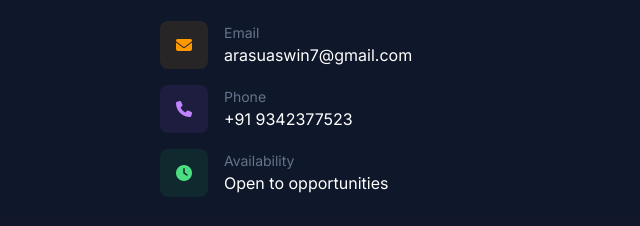
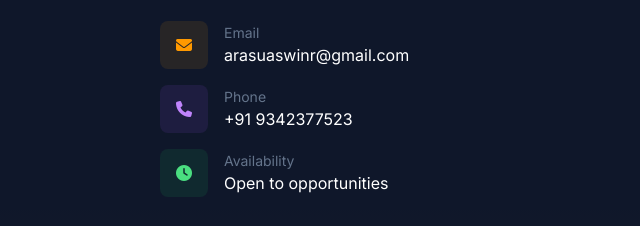
Before and after one commit to arasuaswin/aswin-portfolio, a plain HTML site: page index.html in a window 1280 px wide. Shown: the part 4300-4526 px from the top of the page, 0-640 px from the left. Drawn offline with Linux system fonts and the light colour scheme.

Commit message:
Update index.html

```diff
--- a/index.html
+++ b/index.html
@@ -668,8 +668,8 @@
                             </div>
                             <div>
                                 <p class="text-sm text-slate-500">Email</p>
-                                <a href="mailto:arasuaswin7@gmail.com"
-                                    class="text-white hover:text-accent transition-colors">arasuaswin7@gmail.com</a>
+                                <a href="mailto:arasuaswinr@gmail.com"
+                                    class="text-white hover:text-accent transition-colors">arasuaswinr@gmail.com</a>
                             </div>
                         </div>
                         <div class="flex items-center gap-4">
```
